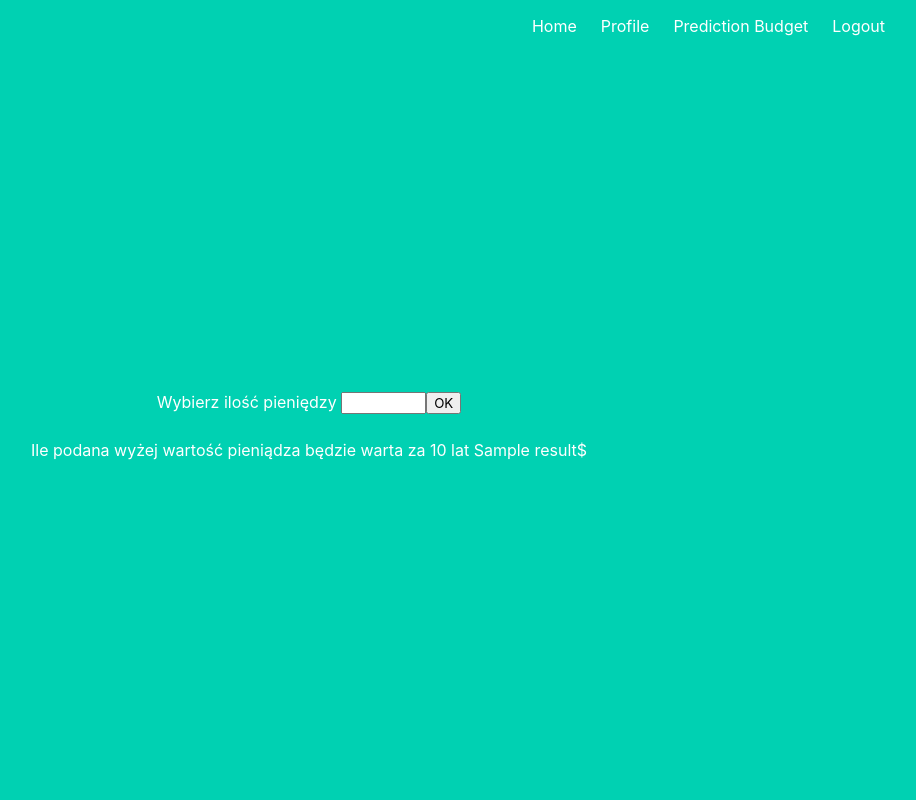
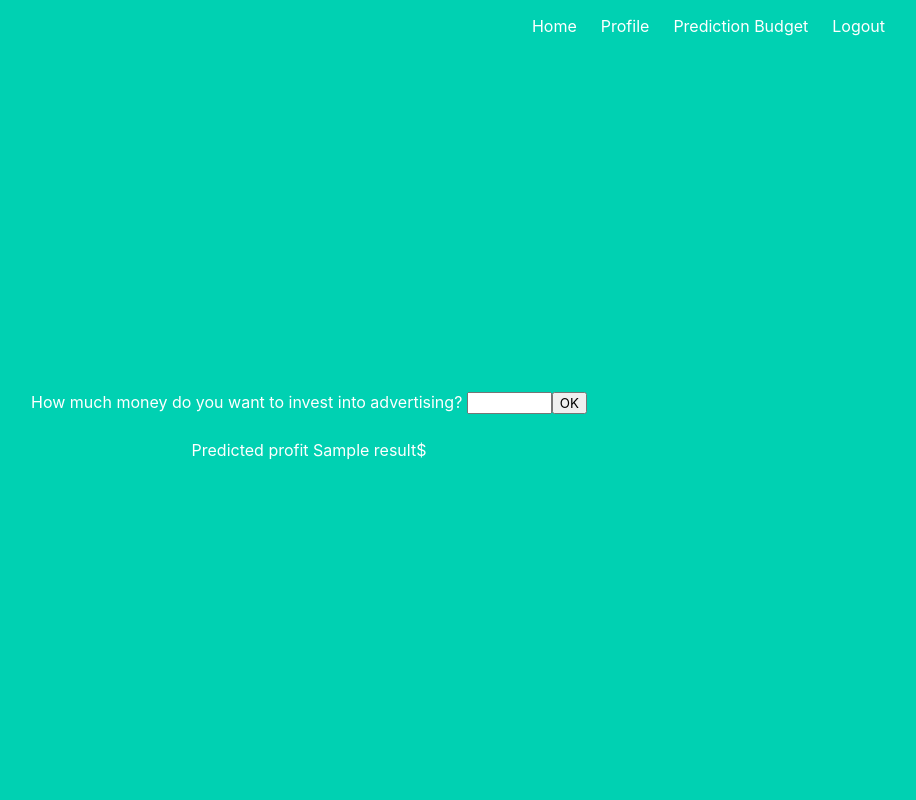
Before and after one commit to anitajestem/project-usi, a Flask app: template project/templates/ml.html in a window 1280 px wide. Shown: the whole page, without its empty margins (331-1247 px from the left). Run offline with Flask 2, Linux system fonts and the light colour scheme; a user stored in the database is signed in; tables that the repository leaves empty hold one stand-in row (values such as "Sample post"); the template is opened without the code that fills it: most values are stand-ins (such as "Sample title", 1, 10 or a date in 2020).

Commit message:
update_03 02

```diff
--- a/project/templates/ml.html
+++ b/project/templates/ml.html
@@ -5,7 +5,7 @@
 <div class="div2">
       <form action="/ml" method="POST">
         <p>
-          Wybierz ilość pieniędzy
+          How much money do you want to invest into advertising?
           <input type="number" name="Ads Price" min="5" max="500" required="required" /><input
             type="submit"
             value="OK"
@@ -13,6 +13,6 @@
         </p>
       </form>
       <br />
-      <p>Ile podana wyżej wartość pieniądza będzie warta za 10 lat {{result}}$</p>
+      <p>Predicted profit {{result}}$</p>
     </div>
 {% endblock %}
```
Also changed, not shown: project/ML.py (+7 -7 lines), 1 other file.
